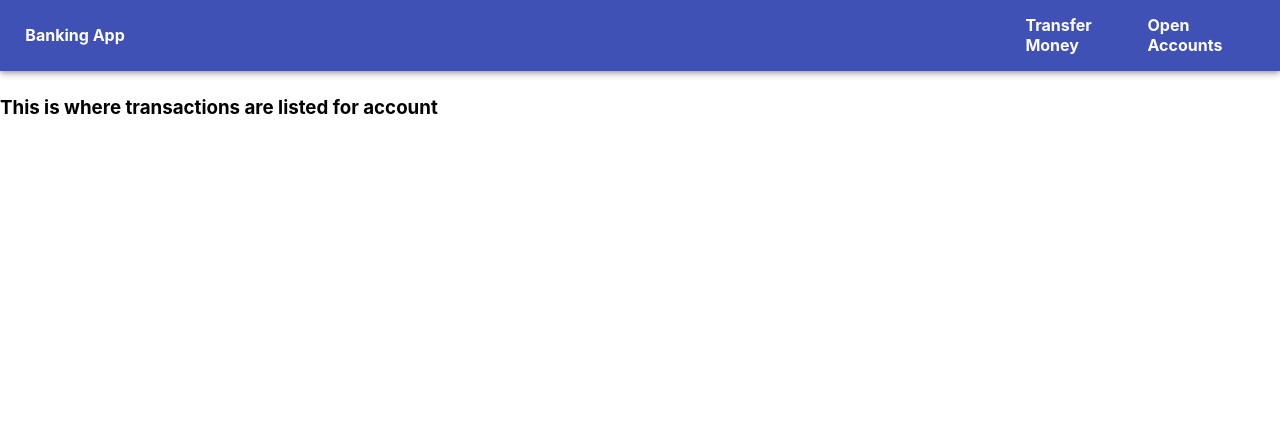
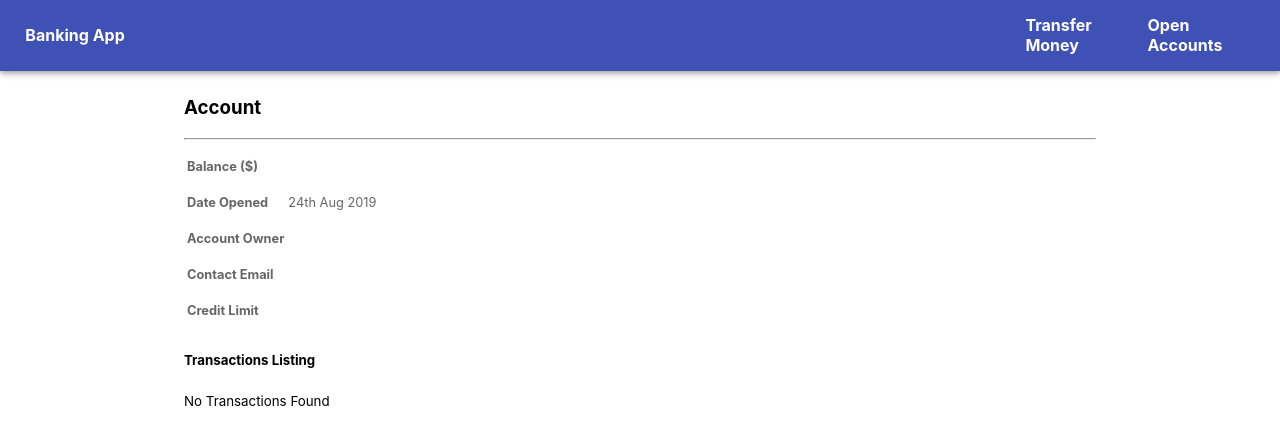
Before and after one commit to nishkaush/banking-app-react, a React (Create React App) app: page /transactions/1 in a window 1280 px wide. Shown: the top 444 px of the page. Built offline with nearby package versions, Linux system fonts and the light colour scheme.

Commit message:
customised the transfers page,made balances not show up when negative and change color to red from green(default color)

```diff
--- a/package.json
+++ b/package.json
@@ -4,6 +4,7 @@
   "private": true,
   "dependencies": {
     "@material-ui/core": "^4.3.2",
+    "moment": "^2.24.0",
     "react": "^16.9.0",
     "react-dom": "^16.9.0",
     "react-redux": "^7.1.0",
--- /dev/null
+++ b/src/components/AccountInfo/AccountInfo.js
@@ -0,0 +1,35 @@
+import React from "react";
+import moment from "moment";
+
+const AccountInfo = props => {
+  return (
+    <table>
+      <tbody>
+        <tr>
+          <th>Balance ($)</th>
+          <td style={props.balance > 0 ? { color: "green" } : { color: "red" }}>
+            {props.balance}
+          </td>
+        </tr>
+        <tr>
+          <th>Date Opened</th>
+          <td>{moment(props.dateOpened).format("Do MMM YYYY")}</td>
+        </tr>
+        <tr>
+          <th>Account Owner</th>
+          <td>{props.fullName}</td>
+        </tr>
+        <tr>
+          <th>Contact Email</th>
+          <td>{props.email}</td>
+        </tr>
+        <tr>
+          <th>{props.depositOrLimitTxt}</th>
+          <td>{props.depositOrLimitVal}</td>
+        </tr>
+      </tbody>
+    </table>
+  );
+};
+
+export default AccountInfo;
--- a/src/components/AccountsListing/AccountsListing.js
+++ b/src/components/AccountsListing/AccountsListing.js
@@ -6,6 +6,12 @@ const useStyles = makeStyles(theme => ({
     color: "blue",
     fontWeight: "bold",
     cursor: "pointer"
+  },
+  posBal: {
+    color: "green"
+  },
+  negBal: {
+    color: "red"
   }
 }));
 const AccountsListing = props => {
@@ -18,8 +24,14 @@ const AccountsListing = props => {
       >
         {props.name}
       </TableCell>
-      <TableCell>{props.balance ? props.balance : null}</TableCell>
-      <TableCell>{props.available ? props.available : null}</TableCell>
+      <TableCell
+        className={props.balance > 0 ? classes.posBal : classes.negBal}
+      >
+        {props.balance ? props.balance : null}
+      </TableCell>
+      <TableCell>
+        {props.available ? (props.available > 0 ? props.available : 0) : null}
+      </TableCell>
       <TableCell>
         <Icon onClick={props.delete}>delete</Icon>
       </TableCell>
--- /dev/null
+++ b/src/components/TransactionListing/TransactionListing.css
@@ -0,0 +1,20 @@
+.single__transaction__listing {
+  margin-bottom: 1%;
+}
+
+.single__transaction__listing .credit__transaction {
+  color: green;
+  font-weight: bold;
+  margin: auto 3%;
+}
+
+.single__transaction__listing .debit__transaction {
+  color: red;
+  font-weight: bold;
+  margin: auto 3%;
+}
+
+.single__transaction__listing p {
+  margin: auto 3%;
+
+}
--- /dev/null
+++ b/src/components/TransactionListing/TransactionListing.js
@@ -0,0 +1,65 @@
+import React from "react";
+import "./TransactionListing.css";
+import moment from "moment";
+import {
+  ExpansionPanel,
+  ExpansionPanelSummary,
+  ExpansionPanelDetails,
+  Icon,
+  makeStyles
+} from "@material-ui/core";
+
+const useStyles = makeStyles(theme => ({
+  expansionPanelSummaryDiv: {
+    display: "flex",
+    justifyContent: "space-around",
+    fontSize: "0.8em"
+  },
+  expansionPanelDetailsDiv: {
+    display: "flex",
+    flexFlow: "column",
+    justifyContent: "center",
+    color: "#666"
+  }
+}));
+const TransactionListing = props => {
+  const classes = useStyles();
+  const toOrFromAccDetails = props.tran.to
+    ? `To - ${props.tran.to.name} (${props.tran.to.id})`
+    : `From - ${props.tran.from.name} (${props.tran.from.id})`;
+
+  return (
+    <div className="single__transaction__listing">
+      <ExpansionPanel>
+        <ExpansionPanelSummary
+          className={classes.expansionPanelSummaryDiv}
+          expandIcon={<Icon>expand_more</Icon>}
+        >
+          <p
+            className={
+              props.tran.transactionType === "CREDIT"
+                ? "credit__transaction"
+                : "debit__transaction"
+            }
+          >
+            {props.tran.transactionType}
+          </p>
+          <p>
+            <b>${props.tran.amount}</b>
+          </p>
+          <p>
+            <b>{moment(props.tran.date).format("Do MMM YYYY")}</b>
+          </p>
+        </ExpansionPanelSummary>
+        <ExpansionPanelDetails className={classes.expansionPanelDetailsDiv}>
+          <small style={{ marginBottom: "2%", marginTop: "2%" }}>
+            {toOrFromAccDetails}
+          </small>
+          <small>Message - {props.tran.message}</small>
+        </ExpansionPanelDetails>
+      </ExpansionPanel>
+    </div>
+  );
+};
+
+export default TransactionListing;
--- /dev/null
+++ b/src/containers/TransactionsListing/TransactionsListing.css
@@ -0,0 +1,23 @@
+.transactions__listing__container {
+  margin: 2% auto;
+  width: 60%;
+  text-align: left;
+}
+
+.transactions__listing__container table {
+  text-align: left;
+}
+
+.transactions__listing__container table tr {
+  line-height: 2em;
+}
+
+.transactions__listing__container table th {
+  color: #666;
+  font-size: 0.8em;
+}
+
+.transactions__listing__container table td {
+  font-size: 0.8em;
+  color: #666;
+}
--- a/src/containers/TransactionsListing/TransactionsListing.js
+++ b/src/containers/TransactionsListing/TransactionsListing.js
@@ -1,5 +1,9 @@
 import React, { Component } from "react";
 import { connect } from "react-redux";
+import TransactionListing from "./../../components/TransactionListing/TransactionListing";
+import AccountInfo from "./../../components/AccountInfo/AccountInfo";
+import "./TransactionsListing.css";
+import { Container } from "@material-ui/core";
 
 class TransactionsListing extends Component {
   componentDidMount() {
@@ -7,17 +11,39 @@ class TransactionsListing extends Component {
     this.props.onFindTransactions(this.props.match.params.id);
   }
   render() {
+    const initialDeposit = this.props.account.initialDeposit;
+    const creditLimit = this.props.account.creditLimit;
+    const initialDepositOrCreditLimitTxt = initialDeposit
+      ? `Initial Deposit`
+      : `Credit Limit`;
+    const initialDepositOrCreditLimitVal = initialDeposit
+      ? initialDeposit
+      : creditLimit;
     return (
-      <div>
-        <h3>This is where transactions are listed for account</h3>
-        <p>{this.props.account.accountType}</p>
-      </div>
+      <Container maxWidth="md" className="transactions__listing__container">
+        <h3>{this.props.account.accountType} Account</h3>
+        <hr />
+        <AccountInfo
+          {...this.props.account}
+          depositOrLimitTxt={initialDepositOrCreditLimitTxt}
+          depositOrLimitVal={initialDepositOrCreditLimitVal}
+        />
+        <h5>Transactions Listing</h5>
+        {!this.props.transactions.length ? (
+          <small>No Transactions Found</small>
+        ) : null}
+        {this.props.transactions.map(tran => (
+          <TransactionListing tran={tran} key={tran.date} />
+        ))}
+      </Container>
     );
   }
 }
 const mapStateToProps = state => {
   return {
-    account: state.AccountsReducer.viewTransactionsForAcc
+    account: state.AccountsReducer.viewTransactionsForAcc,
+    transactions:
+      state.AccountsReducer.viewTransactionsForAcc.transactions || []
   };
 };
 
--- a/src/containers/TransferMoney/TransferMoney.js
+++ b/src/containers/TransferMoney/TransferMoney.js
@@ -20,9 +20,17 @@ class TransferMoney extends Component {
       },
       {
         type: "input",
+        valueType: "number",
         name: "amountToTransfer",
         value: "",
         label: "Enter Amount to transfer ($)"
+      },
+      {
+        type: "input",
+        valueType: "text",
+        name: "message",
+        value: "",
+        label: "Enter a transaction message"
       }
     ]
   };
@@ -100,7 +108,7 @@ class TransferMoney extends Component {
             ) : (
               <input
                 key={field.label}
-                type="number"
+                type={field.valueType}
                 value={field.value}
                 placeholder={field.label}
                 onChange={this.handleOnChange.bind(this, ind)}
--- a/src/store/reducers/AccountsReducer.js
+++ b/src/store/reducers/AccountsReducer.js
@@ -1,5 +1,24 @@
 const initialState = {
-  userAccounts: [],
+  userAccounts: [
+    // {
+    //   id: "2",
+    //   accountType: "Credit card",
+    //   balance: 9000,
+    //   dateOpened: "3March 2019",
+    //   fullName: "Maximillian",
+    //   email: "shit@s.com",
+    //   creditLimit: 5000,
+    //   transactions: [
+    //     {
+    //       transactionType: "CREDIT",
+    //       from: { id: "asdfsadfasdasfID", name: "Savings Account" },
+    //       date: Date.now(),
+    //       amount: 400000,
+    //       message: "This is a sample transaction message"
+    //     }
+    //   ]
+    // }
+  ],
   viewTransactionsForAcc: {}
 };
 
@@ -12,7 +31,7 @@ const reducer = (state = initialState, action) => {
         : 0,
       dateOpened: Date.now(),
       transactions: [],
-      id: "everydayAcc" + Math.random()
+      id: "ID" + Math.random()
     };
     let newUserAccounts = [...state.userAccounts, newObj];
     return { ...state, userAccounts: newUserAccounts };
@@ -22,7 +41,7 @@ const reducer = (state = initialState, action) => {
       balance: parseFloat(action.payload.creditLimit),
       dateOpened: Date.now(),
       transactions: [],
-      id: "creditCard" + Math.random()
+      id: "ID" + Math.random()
     };
     let newUserAccounts = [...state.userAccounts, newObj];
     return { ...state, userAccounts: newUserAccounts };
@@ -39,23 +58,24 @@ const reducer = (state = initialState, action) => {
     let toAccountObj = { ...state.userAccounts[toAccInd] };
 
     //adjust the balances for each account
-    fromAccountObj.balance -= parseFloat(action.payload.amountToTransfer);
-    toAccountObj.balance += parseFloat(action.payload.amountToTransfer);
+    let amount = action.payload.amountToTransfer;
+    fromAccountObj.balance -= parseFloat(amount);
+    toAccountObj.balance += parseFloat(amount);
 
     //write the transaction record for each account
-    let creditTransactionObj = {
-      transactionType: "CREDIT",
-      from: { id: fromAccountObj.id, name: fromAccountObj.accountType },
-      date: Date.now(),
-      amount: parseFloat(action.payload.amountToTransfer)
-    };
-    let debitTransactionObj = {
-      transactionType: "DEBIT",
-      to: { id: toAccountObj.id, name: toAccountObj.accountType },
-      date: Date.now(),
-      amount: parseFloat(action.payload.amountToTransfer)
-    };
-
+    let msg = action.payload.message;
+    let creditTransactionObj = createTransObj(
+      "CREDIT",
+      fromAccountObj,
+      amount,
+      msg
+    );
+    let debitTransactionObj = createTransObj(
+      "DEBIT",
+      toAccountObj,
+      amount,
+      msg
+    );
     // also register the same transaction under credit and debit under both objects
     fromAccountObj.transactions.push(debitTransactionObj);
     toAccountObj.transactions.push(creditTransactionObj);
@@ -79,4 +99,13 @@ const reducer = (state = initialState, action) => {
   return state;
 };
 
+const createTransObj = (type, accountObj, amount, message) => {
+  return {
+    transactionType: type,
+    to: { id: accountObj.id, name: accountObj.accountType },
+    date: Date.now(),
+    amount: parseFloat(amount),
+    message
+  };
+};
 export default reducer;
```
Also changed, not shown: 1 other file (tests, documents, lock files or other folders).
